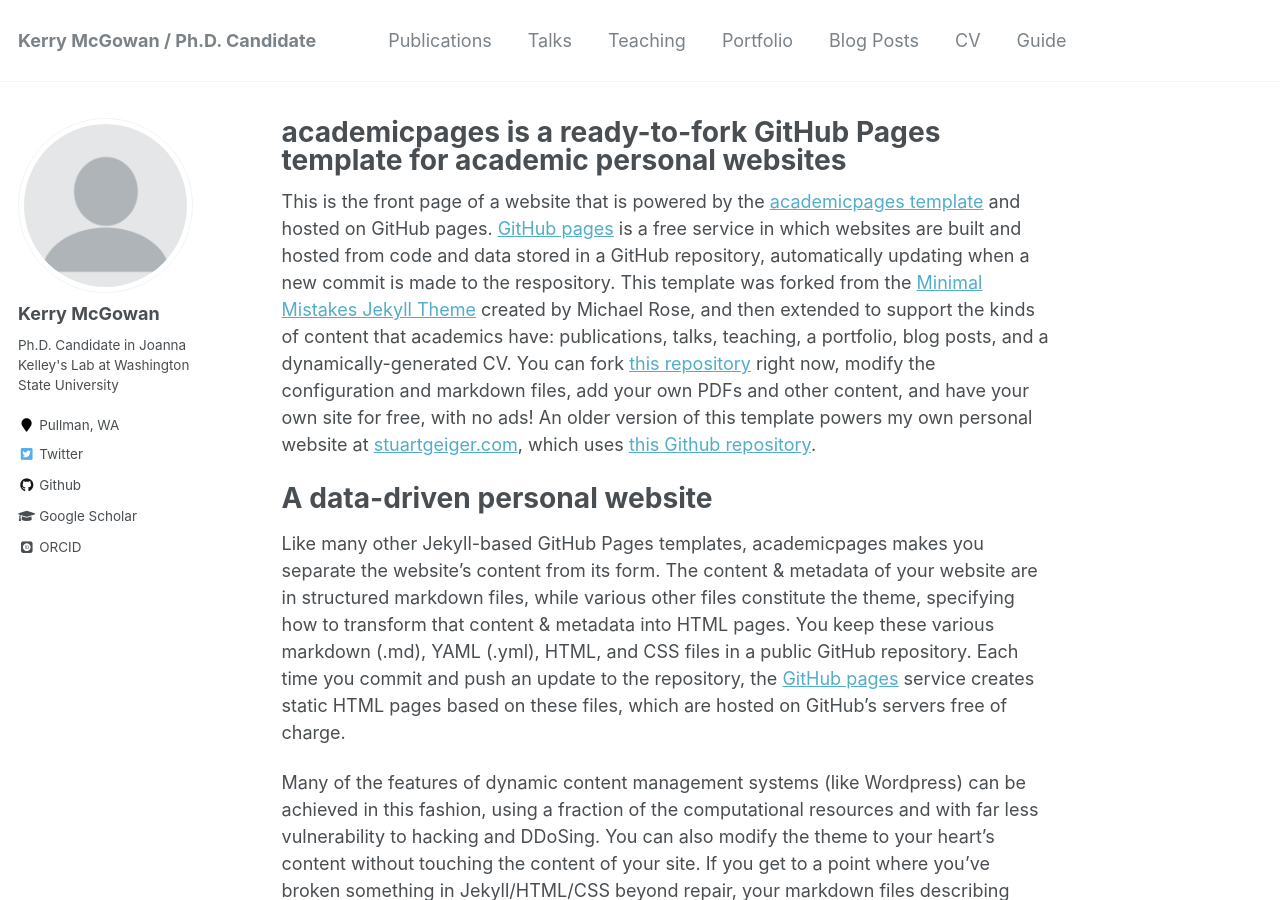
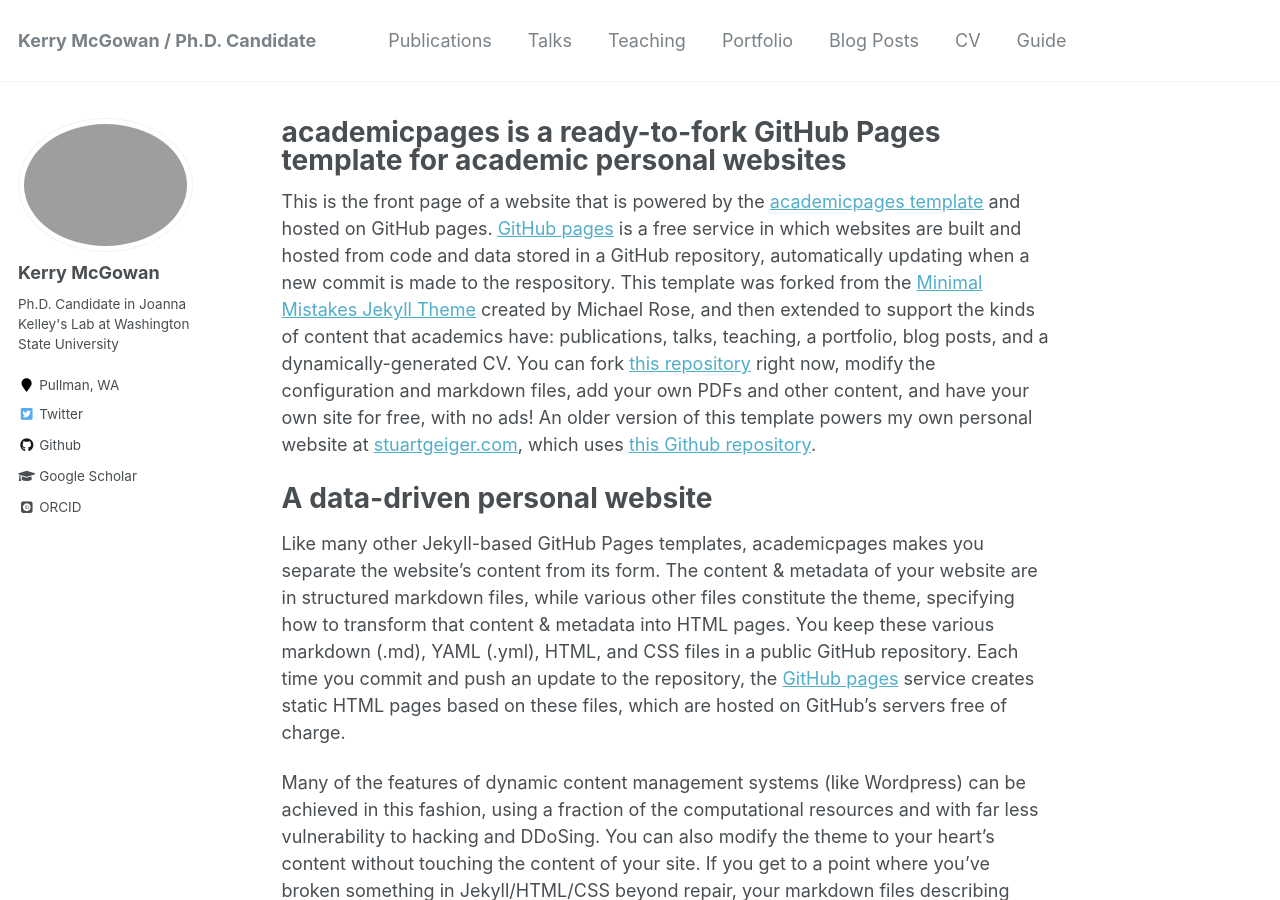
Before and after one commit to kerrymcgowan/kerrymcgowan.github.io, a Jekyll site: the page built from _pages/about.md, in a window 1280 px wide and 900 px high. Built offline with Jekyll 4.4.1, drawn with Linux system fonts in a browser that asks for light colours; some web fonts are replaced.

Commit message:
Updated avatar.

```diff
--- a/_config.yml
+++ b/_config.yml
@@ -81,7 +81,7 @@ analytics:
 # Site Author
 author:
   name             : "Kerry McGowan"
-  avatar           : "profile.png"
+  avatar           : "IMG_0470 copy.jpg"
   bio              : "Ph.D. Candidate in Joanna Kelley's Lab at Washington State University"
   location         : "Pullman, WA"
   employer         :
```
